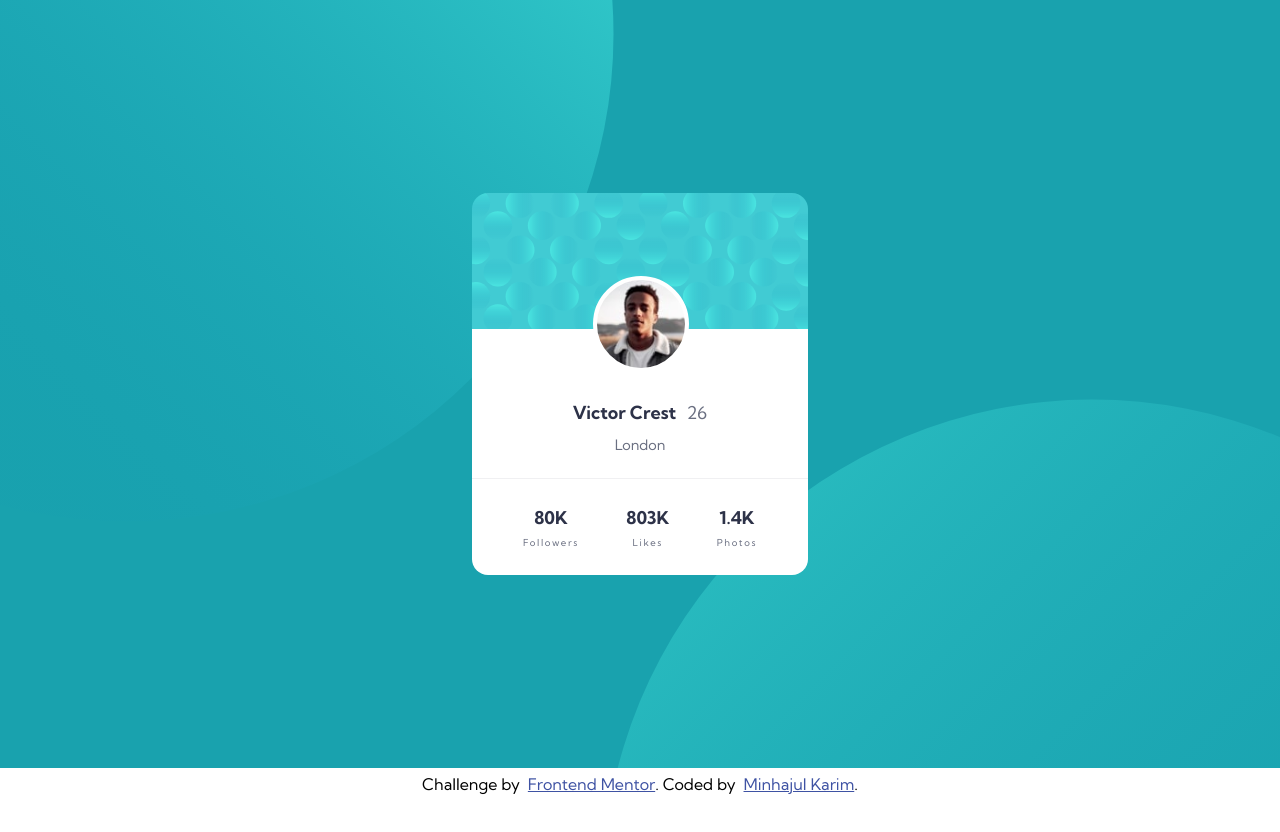
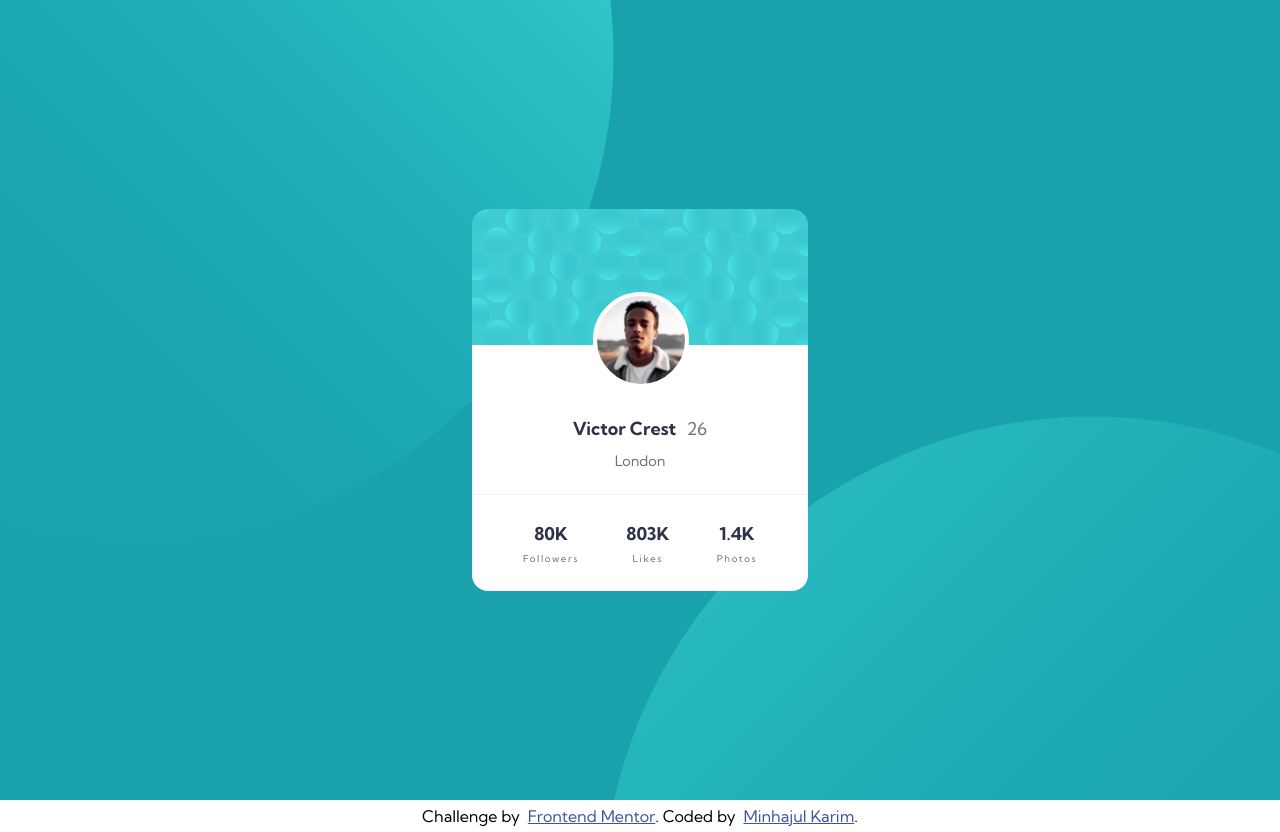
Before and after one commit to minhajul-karim/profile-card-component, a plain HTML site: page index.html in a window 1280 px wide. Before the commit the page ends 800 px from the top, so only its background shows below. Drawn offline with Linux system fonts and the light colour scheme.

Commit message:
Make card container 100vh

```diff
--- a/style.scss
+++ b/style.scss
@@ -21,7 +21,7 @@ body {
 }
 
 .card-container {
-  height: calc(100vh - 2rem);
+  height: 100vh;
   background-color: hsl(185, 75%, 39%);
   position: relative;
   overflow: hidden;
```
Also changed, not shown: dist/css/style.css.
